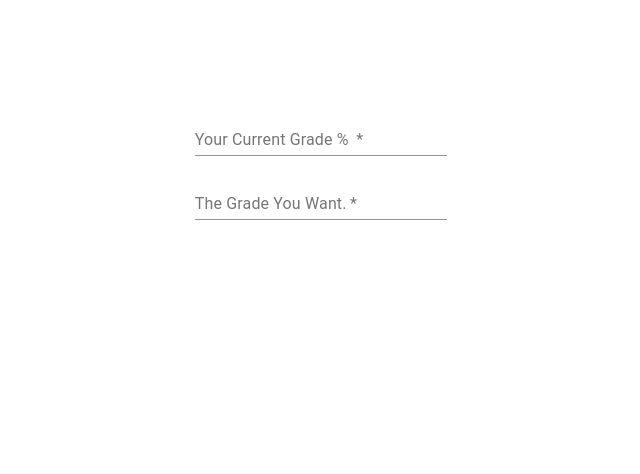
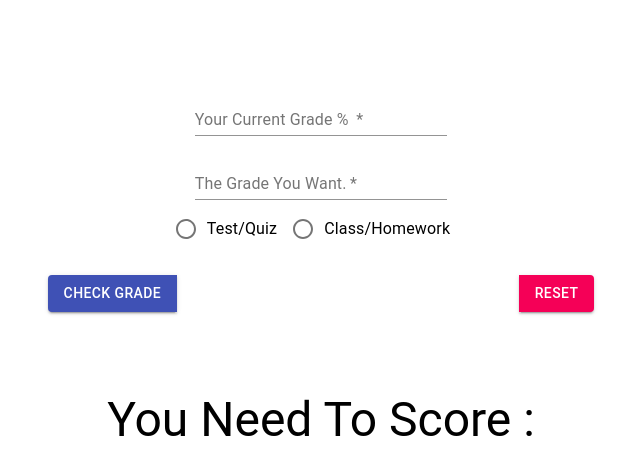
Before and after one commit to J3ffJessie/KMS-Knights-GradeChecker, a React (Create React App) app: page / in a window 1280 px wide. Shown: the top 474 px of the page, without its empty margins (319-959 px from the left). Built offline with nearby package versions, Linux system fonts and the light colour scheme.

Commit message:
Do up the main functionality for the respective inputs and buttons

```diff
--- a/src/App.js
+++ b/src/App.js
@@ -2,8 +2,12 @@ import React from 'react';
 import TextField from '@material-ui/core/TextField';
 import {makeStyles} from '@material-ui/core/styles';
 import { useState } from 'react';
-import { Container, RadioGroup } from '@material-ui/core';
-import { findByLabelText } from '@testing-library/react';
+import { Button, ButtonGroup, Container, RadioGroup } from '@material-ui/core';
+import { FormControlLabel } from '@material-ui/core';
+import { Radio } from '@material-ui/core';
+import { Box, Typography } from '@material-ui/core';
+
+
 
 const useStyles = makeStyles((theme) => ({
   root: {
@@ -18,7 +22,21 @@ const useStyles = makeStyles((theme) => ({
     justifyContent: 'center',
     alignItems: 'center',
     flexDirection: 'column',
-    paddingTop: '100px',
+    paddingTop: '80px',
+  },
+  radio: {
+    display: 'flex',
+    justifyContent:'center',
+    alignItems: 'center',
+    flexDirection: 'row',
+  },
+  buttonGroup: {
+    display: 'flex',
+    justifyContent: 'space-evenly',
+    alignItems: 'center',
+    flexDirection: 'row',
+    paddingTop: '25px',
+    width: 'auto',
   },
 }));
 
@@ -29,16 +47,23 @@ const GradeCheck = () => {
   const [currentGrade, setCurrentGrade] = useState('');
   const [gradeWanted, setGradeWanted] = useState('');
   const [gradeWeight, setGradeWeight] = useState('');
-  const [finalGrade, setFinalGrade] = useState('');
+  const [finalGrade, setFinalGrade] = useState();
 
-  function calculateGrade(currentGrade, gradeWanted, gradeWeight) {
+  // const handleChange = (event) => {
+  //   event.preventDefault();
+  // }
+
+  function checkGrade(currentGrade, gradeWanted, gradeWeight) {
     let final = (gradeWanted -currentGrade*(100.0 - gradeWeight)/ 100.0 / (gradeWeight/ 100.0));
     setFinalGrade(final.toFixed(2));
+  };
+
+  function handleSubmit() {
+    checkGrade();
+    console.log(finalGrade);
   }
 
-  const handleChange = (event) => {
-    event.preventDefault();
-  }
+
 
   return (
     <Container className={classes.root} display="flex">
@@ -46,10 +71,26 @@ const GradeCheck = () => {
       <TextField required id="standard-required" label="Your Current Grade % " onChange= {(event) => setCurrentGrade(event.target.value)} />
       <TextField required id="standard-required" label="The Grade You Want." onChange = {(event) => setGradeWanted(event.target.value)} />
 
-      <RadioGroup>
-
+      <RadioGroup className={classes.radio} >
+      <FormControlLabel value="Test/Quiz" control={<Radio />} label="Test/Quiz" onClick={(event) => setGradeWeight('70')} />
+      <FormControlLabel value="Classwork/Homework" control={<Radio />} label="Class/Homework" onClick={(event) => setGradeWeight('30')} />
       </RadioGroup>
     </form>
+
+    <ButtonGroup className={classes.buttonGroup}>
+    <Button variant='contained' color='primary' onClick={handleSubmit}>Check Grade</Button>
+
+    <Button variant='contained' color='secondary'>Reset</Button>
+    </ButtonGroup>
+
+    <Box>
+      <Typography variant='h3' component='h5' className={classes.form}>
+        You Need To Score :
+      </Typography>
+      <Typography variant='h5' component='h6' className={classes.form}>
+        {finalGrade}
+      </Typography>
+    </Box>
     </Container>
   );
 };
```
